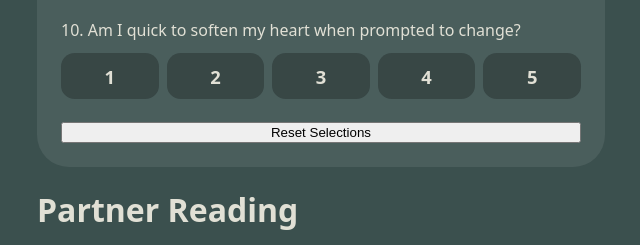
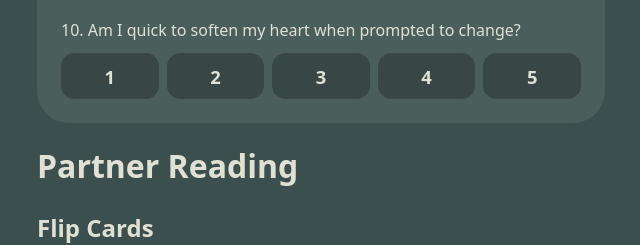
Before and after one commit to dallinnd/23rdSundaySchool, a plain HTML site: page lesson1122.html in a window 1280 px wide. Shown: the part 2034-2279 px from the top of the page, without its empty margins (319-959 px from the left). Drawn offline with Linux system fonts and the light colour scheme.

Commit message:
Remove reset button from lesson1122.html

```diff
--- a/lesson1122.html
+++ b/lesson1122.html
@@ -148,7 +148,6 @@
                     <label><input type="radio" name="q10" value="5"><span>5</span></label>
                 </div>
             </div>
-            <button type="reset" class="rating-reset">Reset Selections</button>
         </div>
 
         <h1 style="margin-top: 5px; margin-bottom: 0px">Partner Reading</h1>
```
